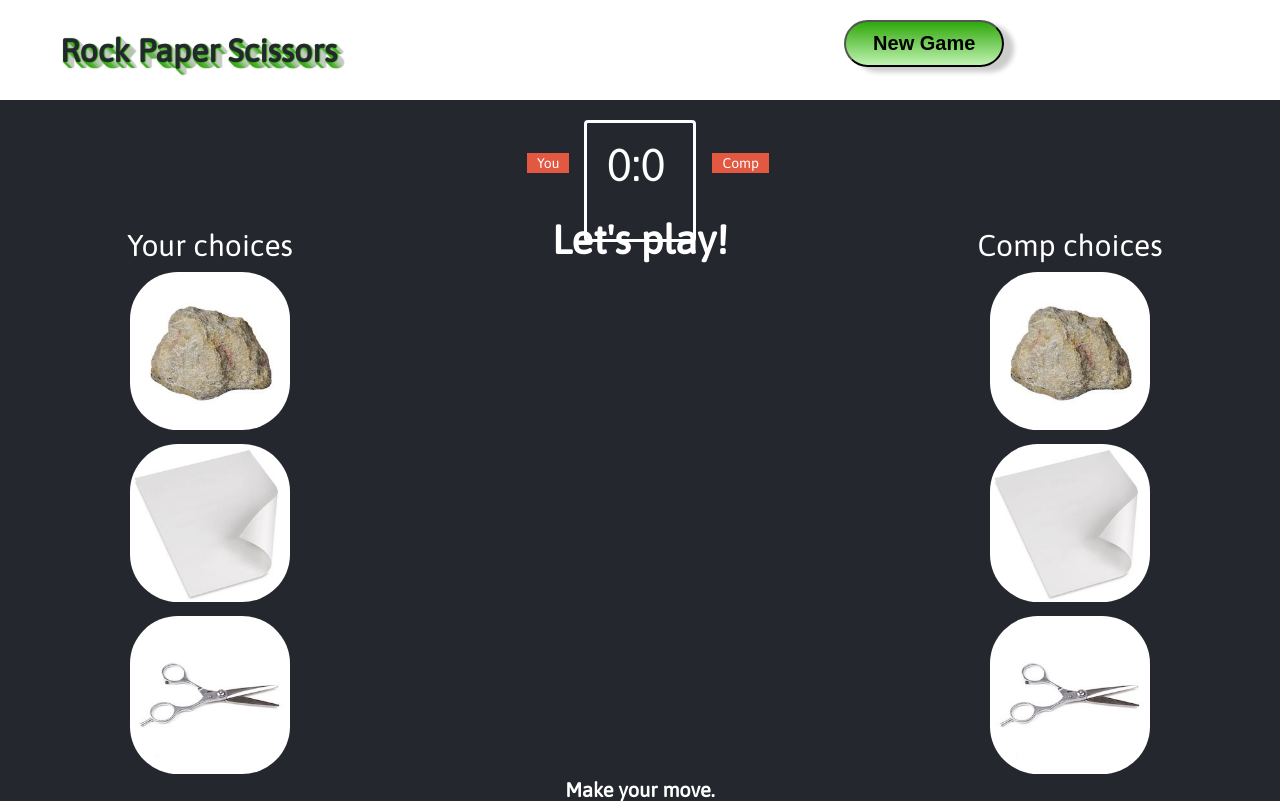
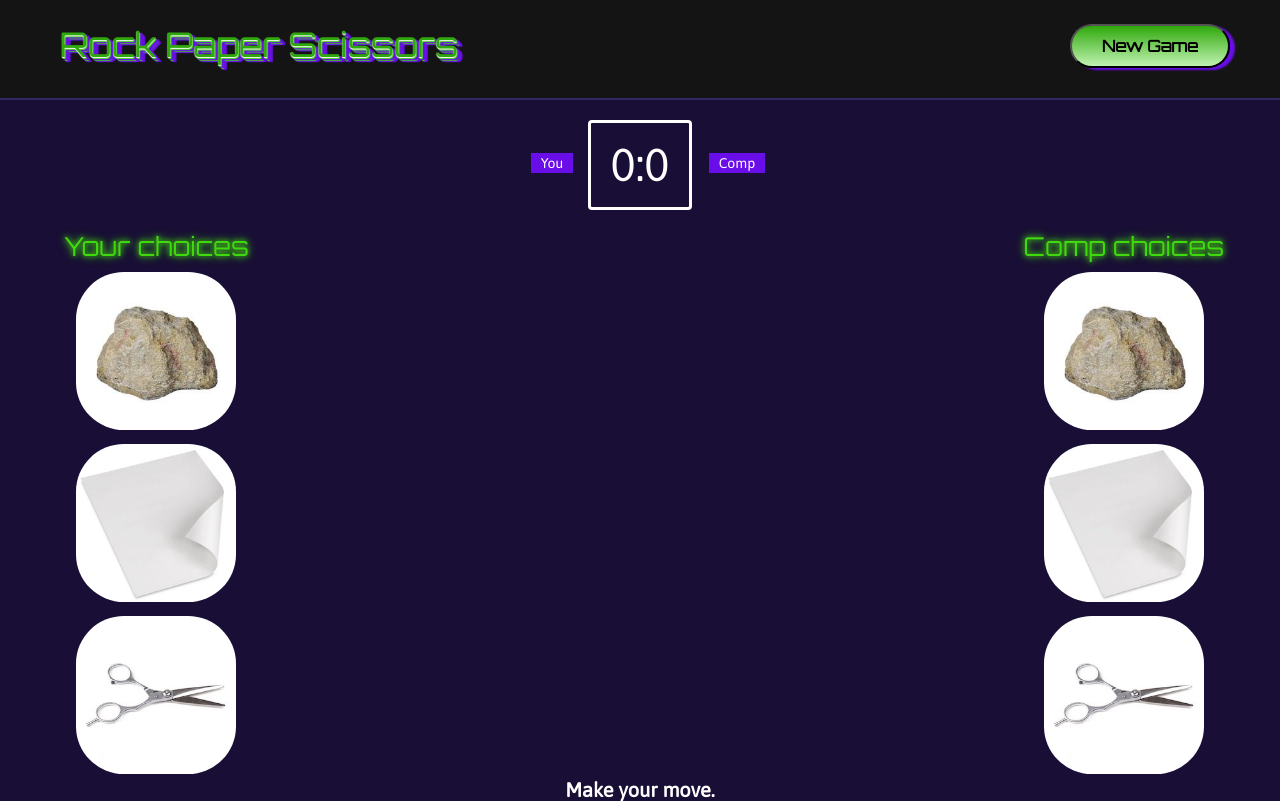
Before and after one commit to daviadenisco/rock-paper-scissors-game, a plain HTML site: page index.html in a window 1280 px wide. Drawn offline with Linux system fonts and the light colour scheme.

Commit message:
Update UI for clarity

```diff
--- a/app.js
+++ b/app.js
@@ -4,7 +4,6 @@ const userName_div = document.getElementById('user-label')
 const userScore_span = document.getElementById('user-score');
 const compScore_span = document.getElementById('comp-score');
 const scoreboard_div = document.querySelector('.scoreboard');
-const reset_div = document.getElementById('reset');
 const newGame_button = document.getElementById('new-game');
 const result_p = document.querySelector('.result-header > p');
 const choices_div = document.querySelector('.choices');
@@ -16,31 +15,26 @@ const compPaper_img = document.getElementById('comp-paper');
 const compScissors_img = document.getElementById('comp-scissors');
 
 window.addEventListener('click', () => gameWinner());
-console.log('newGame_button.parentNode', newGame_button.parentNode);
 main();
 
 function newGame() {
-    console.log('NEW Game')
     window.location.reload();
 };
 
-function gameWinner(user, comp) {
+function gameWinner(comp, user) {
     user = userScore;
     comp = compScore;
     if (user === 5) {
         result_p.innerHTML = `You have won the match ${user} to ${comp}!`;
         scoreboard_div.classList.add('hide');
-        reset_div.classList.remove('hide');
         choices_div.classList.add('disable');
     } else if (comp === 5) {
         result_p.innerHTML = `Comp has won the match ${comp} to ${user}!`;
         scoreboard_div.classList.add('hide');
-        reset_div.classList.remove('hide');
         choices_div.classList.add('disable');
     }
     newGame_button.addEventListener('click', function() {
         window.location.reload();
-
         newGame();
     });
 };
@@ -72,25 +66,25 @@ function getCompChoice() {
     // and then bounce off of one another back into their respective spots
 
 function animate(user, comp) {
+    let compSelection_img_div = document.getElementById('computer-' + comp.toLowerCase());
     let userSelection_img_div = document.getElementById('user-' + user.toLowerCase());
-    let compSelection_img_div = document.getElementById('computer-' + comp.toLowerCase());
 
+    compSelection_img_div.classList.remove('comp-' + comp.toLowerCase());
     userSelection_img_div.classList.remove('your-' + user.toLowerCase());
-    compSelection_img_div.classList.remove('comp-' + comp.toLowerCase());
-    compSelection_img_div.classList.add('result-animation');
-    userSelection_img_div.classList.add('result-animation');
+    userSelection_img_div.classList.add('user-result-animation');
+    compSelection_img_div.classList.add('comp-result-animation');
 
     setTimeout(() => {
         compSelection_img_div.classList.add('comp-' + comp.toLowerCase());
         userSelection_img_div.classList.add('your-' + user.toLowerCase());
-        userSelection_img_div.classList.remove('result-animation');
-        compSelection_img_div.classList.remove('result-animation');
-    }, 500);
+        userSelection_img_div.classList.remove('user-result-animation');
+        compSelection_img_div.classList.remove('comp-result-animation');
+    }, 3000);
 };
 
 function win(user, comp) {
+    let compSelection_img = document.getElementById('comp-' + comp.toLowerCase());
     let userSelection_img = document.getElementById('your-' + user.toLowerCase());
-    let compSelection_img = document.getElementById('comp-' + comp.toLowerCase());
     userScore++;
     userScore_span.innerHTML = userScore;
 
@@ -99,48 +93,54 @@ function win(user, comp) {
     userSelection_img.classList.add('green-glow');
     compSelection_img.classList.add('red-glow');
     animate(user, comp);
-
+    // debugger;
+console.log('userWin userChoice: ', user);
+console.log('userWin compChoice: ', comp);
+console.log(`You win! ${user} beats ${comp.toLowerCase()}`);
     setTimeout(() => {
-        console.log('WIN')
         userSelection_img.classList.remove('green-glow');
         compSelection_img.classList.remove('red-glow');
-    }, 500);
+        result_p.innerHTML = '';
+    }, 3000);
 };
 
 function lose(user, comp) {
+    let compSelection_img = document.getElementById('comp-' + comp.toLowerCase());
     let userSelection_img = document.getElementById('your-' + user.toLowerCase());
-    let compSelection_img = document.getElementById('comp-' + comp.toLowerCase());
     compScore++;
     compScore_span.innerHTML = compScore;
 
     result_p.innerHTML = `You lost! ${comp} beats ${user.toLowerCase()}.`;
 
+    compSelection_img.classList.add('green-glow');
     userSelection_img.classList.add('red-glow');
-    compSelection_img.classList.add('green-glow');
     animate(user, comp);
-
+    // debugger;
+    console.log('compWin userChoice: ', user);
+    console.log('compWin compChoice: ', comp);
+    console.log(`You lose! ${comp} beats ${user.toLowerCase()}`);
     setTimeout(() => {
-        console.log('LOSE');
+        compSelection_img.classList.remove('green-glow');
         userSelection_img.classList.remove('red-glow');
-        compSelection_img.classList.remove('green-glow');
-    }, 500);
+        result_p.innerHTML = '';
+    }, 3000);
 };
 
 function draw(user, comp) {
+    let compSelection_img = document.getElementById('comp-' + comp.toLowerCase());
     let userSelection_img = document.getElementById('your-' + user.toLowerCase());
-    let compSelection_img = document.getElementById('comp-' + comp.toLowerCase());
     result_p.innerHTML = `It's a draw! ${comp} equals ${user.toLowerCase()}.`;
 
+    compSelection_img.classList.add('grey-glow');
     userSelection_img.classList.add('grey-glow');
-    compSelection_img.classList.add('grey-glow');
     animate(user, comp);
-
+    console.log('draw userChoice: ', user);
+    console.log('draw compChoice: ', comp);
     setTimeout(() => {
-        console.log('DRAW');
+        compSelection_img.classList.remove('grey-glow');
         userSelection_img.classList.remove('grey-glow');
-        compSelection_img.classList.remove('grey-glow');
-
-    }, 500);
+        result_p.innerHTML = '';
+    }, 3000);
 };
 
 function game(userChoice) {
--- a/index.html
+++ b/index.html
@@ -6,11 +6,15 @@
     <meta http-equiv="X-UA-Compatible" content="ie=edge">
     <link rel='stylesheet' href='styles.css'>
     <link href="https://fonts.googleapis.com/css?family=Asap&display=swap" rel="stylesheet">
+    <link href="https://fonts.googleapis.com/css?family=Bangers&display=swap" rel="stylesheet">
+    <link href="https://fonts.googleapis.com/css?family=Orbitron&display=swap" rel="stylesheet">
     <title>Document</title>
 </head>
 <body>
     <header>
+        <!-- <h1>R o c k . P a p e r . S c i s s o r s</h1> -->
         <h1>Rock Paper Scissors</h1>
+
         <button id="new-game">New Game</button>
     </header>
     <div class="choices wrapper">
@@ -32,10 +36,10 @@
             <span id="user-score">0</span>:<span id="comp-score">0</span>
         </div>
         <div class="result-header">
-            <p>Let's play!</p>
+            <p></p>
         </div>
-            <div class="result-animation">
-        </div>
+            <div class="user-result-animation"></div>
+            <div class="comp-result-animation"></div>
         <div class="comp-choice-header">Comp choices</div>
         <!-- <div class="comp-choices"> -->
             <div id="computer-rock" class="choice comp-rock">
@@ -49,6 +53,7 @@
             </div>
         <!-- </div> -->
     </div>
+</div>
     <p id="action-message">Make your move.</p>
     <script src='app.js' async defer></script>
 </body>
--- a/styles.css
+++ b/styles.css
@@ -5,12 +5,13 @@
 }
 
 body {
-    background-color: #24272E;
+    background-color: rgb(25, 14, 53);
     font-family: 'Asap', sans-serif;
 }
 
 header {
-    background-color: white;
+    background-color: rgb(20, 20, 20);
+    border-bottom: 2px solid rgb(48, 40, 97);
     display: table;
     height: 100px;
     padding: 20px;
@@ -18,8 +19,14 @@ header {
 }
 
 header > h1 {
-    color: #25272E;
-    text-shadow: 1px 0px 1px #2fa80b, 0px 1px 1px #2fa80b, 2px 1px 1px #CCCCCC, 1px 2px 1px #2fa80b, 3px 2px 1px #CCCCCC, 2px 3px 1px #2fa80b, 4px 3px 1px #CCCCCC, 3px 4px 1px #2fa80b, 5px 4px 1px #CCCCCC, 4px 5px 1px #2fa80b, 6px 5px 1px #CCCCCC, 5px 6px 1px #2fa80b, 7px 6px 1px #CCCCCC;
+    color: #2fa80b;
+    font-family: 'Bangers';
+    font-family: 'Orbitron', sans-serif;
+    font-size: 34px;
+    font-weight: 100;
+    padding-bottom: 10px;
+    text-align: left;
+    text-shadow: 0px 1px 1px #ffffff, 1px 2px 1px #3eda0e, 3px 2px 1px rgb(105, 14, 232), 2px 3px 1px rgb(105, 14, 232), 4px 3px 1px rgb(105, 14, 232), 3px 4px 1px #3eda0e, 5px 4px 1px rgb(105, 14, 232), 4px 5px 1px rgb(105, 14, 232), 6px 5px 1px rgb(105, 14, 232);
 }
 
 h1 {
@@ -28,25 +35,30 @@ h1 {
     vertical-align: middle;
 }
 
+button {
+    margin: 4px 30px 0 0 ;
+}
+
 #new-game {
-    -webkit-animation: AnimationName 3s ease infinite;
     animation: AnimationName 3s ease infinite;
     background: linear-gradient(180deg, #2fa80b, #c0f3b1);
     border-radius: 30px;
-    box-shadow: 10px 5px 5px #CCCCCC;
+    box-shadow: 5px 2px 2px rgb(105, 14, 232);
     cursor: pointer;
-    text-align: center;
-    font-size: 20px;
+    float: right;
+    font-family: 'Orbitron', sans-serif;
     font-weight: bold;
+    font-size: 16px;
     outline: none;
     overflow:hidden;
-    padding: 8px;
     padding: 10px;
+    text-align: center;
     width: 160px;
- }
+    -webkit-animation: AnimationName 3s ease infinite;
+}
 
 .badge {
-    background-color: #E25840;
+    background-color: rgb(105, 14, 232);
     color: white;
     font-size: 14px;
     padding: 2px 10px;
@@ -109,48 +121,44 @@ img {
 .wrapper {
     color: white;
     display: grid;
-    grid-template-columns: repeat(3, 1fr);
+    grid-template-columns: repeat(4, 1fr);
     grid-template-rows: repeat(4, 1fr);
     grid-gap: 10px;
     grid-auto-rows: minmax(100px, auto);
 }
+
 .your-choice-header {
     align-items: flex-end;
+    color: #3eda0e;
     display: flex;
-    font-size: 30px;
+    font-family: 'Orbitron', sans-serif;
+    font-size: 26px;
     grid-column: 1;
     grid-row: 1;
     justify-content: center;
+    text-shadow: rgb(56, 55, 55) 0px 0px 2px, #3eda0e 0px 0px 5px, #3eda0e 0px 0px 10px;
 }
 
 .result-header {
-    align-items: flex-end;
     color: white;
     display: flex;
-    grid-column: 2;
-    grid-row: 1;
+    grid-column: 2 / 4;
+    grid-row: 2;
     justify-content: center;
 }
-
-#reset {
-    margin: 20px auto;
-    padding: 10px;
-    position: relative;
-    text-align: center;
- }
 
  .scoreboard {
     border: 3px solid white;
     border-radius: 4px;
     color: white;
     display: flex;
-    grid-column: 2;
+    grid-column: 2 / 4;
     grid-row: 1;
+    height: 90px;
     font-size: 46px;
     margin: 20px auto;
     padding: 15px 20px;
     text-align: center;
-    width: 112px;
     position: relative;
 }
 
@@ -162,11 +170,14 @@ img {
 
 .comp-choice-header {
     align-items: flex-end;
+    color: #3eda0e;
     display: flex;
-    font-size: 30px;
-    grid-column: 3;
+    font-family: 'Orbitron', sans-serif;
+    font-size: 26px;
+    grid-column: 4;
     grid-row: 1;
     justify-content: center;
+    text-shadow: rgb(56, 55, 55) 0px 0px 2px, #3eda0e 0px 0px 5px, #3eda0e 0px 0px 10px;
 }
 
 .your-rock {
@@ -184,24 +195,29 @@ img {
     grid-row: 4;
 }
 
-.result-animation {
+.user-result-animation {
     grid-column: 2;
+    grid-row: 3;
+    transition-property: all 5s ease-in-out 5s;
+}
+.comp-result-animation {
+    grid-column: 3;
     grid-row: 3;
     transition-property: all 5s ease-in-out 5s;
 }
 
 .comp-rock {
-    grid-column: 3;
+    grid-column: 4;
     grid-row: 2;
 }
 
 .comp-paper {
-    grid-column: 3;
+    grid-column: 4;
     grid-row: 3;
 }
 
 .comp-scissors {
-    grid-column: 3;
+    grid-column: 4;
     grid-row: 4;
 }
 
@@ -244,7 +260,6 @@ img {
   and (min-device-width: 375px)
   and (max-device-width: 812px)
   and (-webkit-min-device-pixel-ratio: 3) {
-
 }
 
 /* Portrait */
@@ -253,7 +268,6 @@ img {
   and (max-device-width: 812px)
   and (-webkit-min-device-pixel-ratio: 3)
   and (orientation: portrait) {
-
 }
 
 /* Landscape */
```
Also changed, not shown: images/broken-scissors.jpg (added), images/scissors-cut-paper.jpg (added).
